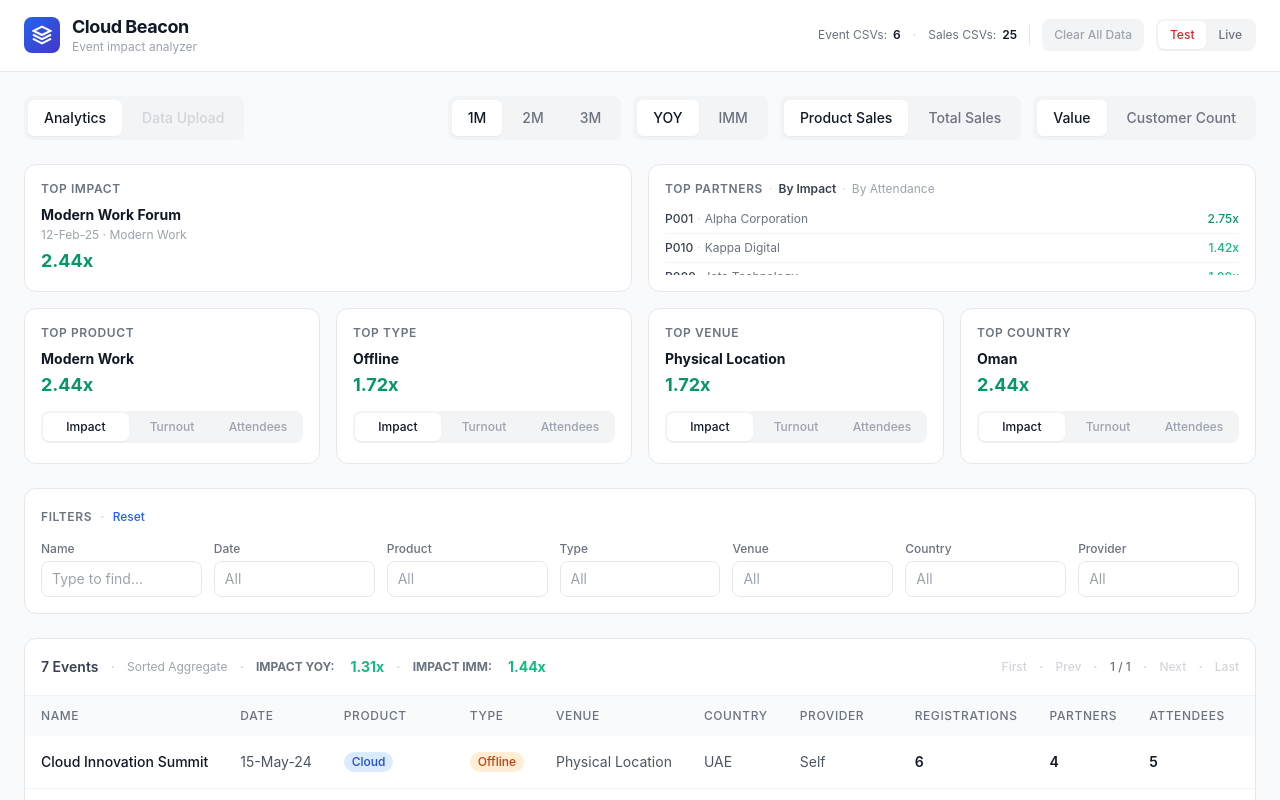
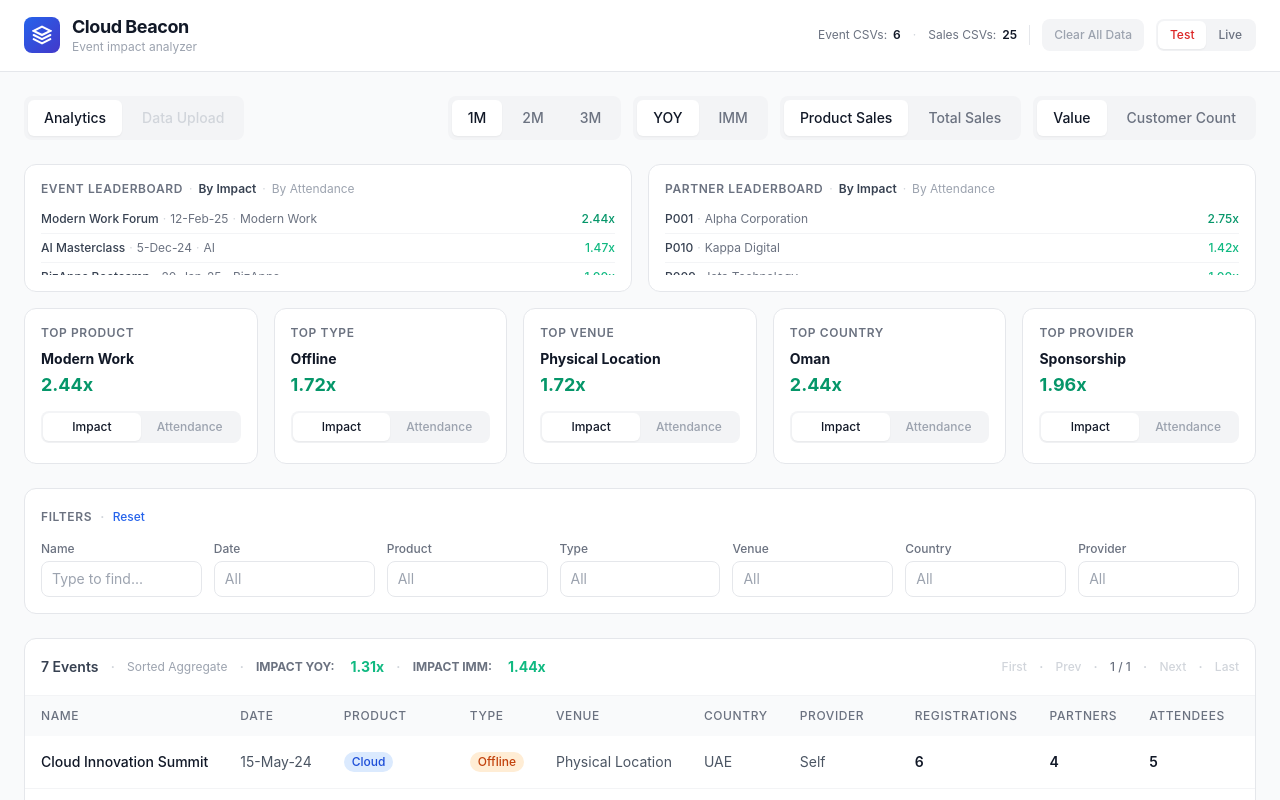
Before and after one commit to rr-quantifai/cloud-beacon, a React (Vite) app: page / in a window 1280 px wide. Shown: the top 800 px of the page. Built offline with nearby package versions, Linux system fonts and the light colour scheme.

Commit message:
Update App.jsx

```diff
--- a/src/App.jsx
+++ b/src/App.jsx
@@ -237,13 +237,13 @@ const ChartTip = ({ active, payload, label }) => { if (!active || !payload || !p
 const DimCard = ({ title, data, metric, setMetric, impactMode }) => {
   const isImpact = metric === "impact", hasData = data && data.length > 0;
   const rk = impactMode === "imm" ? "avgRatioIMM" : "avgRatioYoY";
-  const sorted = hasData ? [...data].sort(descTie(x => isImpact ? (x[rk] || -1) : metric === "turnout" ? x.totalPartners : x.totalAttendees, x => x.latestDate)) : [];
+  const sorted = hasData ? [...data].sort(descTie(x => isImpact ? (x[rk] || -1) : x.totalPartners, x => x.latestDate)) : [];
   const top = sorted[0];
-  const val = !hasData || data.length < 2 ? "—" : isImpact ? (top?.[rk] != null && isFinite(top[rk]) ? top[rk].toFixed(2) + "x" : "—") : metric === "turnout" ? (top?.totalPartners||0) + " partners" : (top?.totalAttendees||0) + " attendees";
+  const val = !hasData || data.length < 2 ? "—" : isImpact ? (top?.[rk] != null && isFinite(top[rk]) ? top[rk].toFixed(2) + "x" : "—") : (top?.totalPartners||0) + " partners";
   const vc = !hasData || data.length < 2 || (isImpact && top?.[rk] == null) ? "text-gray-400" : isImpact ? (top[rk] >= 1.5 ? "text-emerald-600" : top[rk] >= 1 ? "text-emerald-500" : top[rk] >= 0.8 ? "text-amber-500" : "text-red-500") : "text-blue-600";
   return (<div className="bg-white rounded-xl border border-gray-200 p-4 h-[156px] flex flex-col">
     <p className="text-xs font-semibold text-gray-500 uppercase tracking-wider mb-2">{title}</p>
-    {val==="—"?<p className="text-lg font-bold text-gray-400">—</p>:(<><p className="text-sm font-bold text-gray-900 mb-0.5">{top?.key}</p><p className={"text-lg font-bold mb-3 "+vc}>{val}</p><PillSwitch items={[["impact","Impact"],["turnout","Turnout"],["attendees","Attendees"]]} active={metric} onChange={setMetric}/></>)}
+    {val==="—"?<p className="text-lg font-bold text-gray-400">—</p>:(<><p className="text-sm font-bold text-gray-900 mb-0.5">{top?.key}</p><p className={"text-lg font-bold mb-3 "+vc}>{val}</p><PillSwitch items={[["impact","Impact"],["turnout","Attendance"]]} active={metric} onChange={setMetric}/></>)}
   </div>);
 };
 
@@ -303,17 +303,31 @@ const SummaryCards = ({ summaryData, impactMode, topPartnersData, globalNameMap
   const [typeMetric, setTypeMetric] = useState("impact");
   const [venueMetric, setVenueMetric] = useState("impact");
   const [countryMetric, setCountryMetric] = useState("impact");
+  const [providerMetric, setProviderMetric] = useState("impact");
+  const [topEventsView, setTopEventsView] = useState("impact");
   const [topPartnersView, setTopPartnersView] = useState("impact");
   return (
     <div className="mb-6">
       <div className="grid grid-cols-1 md:grid-cols-2 gap-4 mb-4">
         <div className="bg-white rounded-xl border border-gray-200 p-4 h-[128px] flex flex-col">
-          <p className="text-xs font-semibold text-gray-500 uppercase tracking-wider mb-2">Top Impact</p>
-          {(()=>{const ev=impactMode==="yoy"?summaryData.topEventYoY:summaryData.topEventIMM;const ratio=ev?.[impactMode==="yoy"?"ratioYoY":"ratioIMM"];if(!ev)return <p className="text-lg font-bold text-gray-400">—</p>;return(<><p className="text-sm font-bold text-gray-900 mb-0.5">{ev.eventName}</p><p className="text-xs text-gray-400 mb-1">{fmtDate(ev.eventDate)+" · "+ev.product}</p><p className={"text-lg font-bold "+rc(ratio)}>{n(ratio)+"x"}</p></>);})()}
+          <div className="flex items-center gap-1.5 mb-2 flex-shrink-0">
+            <p className="text-xs font-semibold text-gray-500 uppercase tracking-wider">Event Leaderboard</p>
+            <span className="text-xs text-gray-300">·</span>
+            <button onClick={()=>setTopEventsView("impact")} className={"text-xs transition "+(topEventsView==="impact"?"font-semibold text-gray-700":"text-gray-400 hover:text-gray-600")}>By Impact</button>
+            <span className="text-xs text-gray-300">·</span>
+            <button onClick={()=>setTopEventsView("attendance")} className={"text-xs transition "+(topEventsView==="attendance"?"font-semibold text-gray-700":"text-gray-400 hover:text-gray-600")}>By Attendance</button>
+          </div>
+          <div className="flex-1 overflow-y-auto">
+            {(()=>{const list = topEventsView==="impact" ? (impactMode==="yoy"?summaryData.topEventsYoY:summaryData.topEventsIMM) : summaryData.topEventsByAtt;
+              if (!list.length) return <p className="text-lg font-bold text-gray-400">—</p>;
+              return <div className="flex flex-col divide-y divide-gray-100">{list.map(e => { const val = topEventsView==="impact" ? formatRatio(impactMode==="yoy"?e.ratioYoY:e.ratioIMM) : null;
+                return <div key={e.key} className="flex items-center justify-between pt-1.5 last:pb-0 pb-1.5"><span className="text-xs text-gray-700 flex items-center gap-1 min-w-0"><span className="font-medium shrink-0">{e.eventName}</span><span className="text-gray-300">·</span><span className="text-gray-500 truncate">{fmtDate(e.eventDate)}</span><span className="text-gray-300">·</span><span className="text-gray-500 truncate">{e.product}</span></span><span className={"text-xs font-medium shrink-0 ml-2 "+(topEventsView==="impact"?val.color:"text-blue-600")}>{topEventsView==="impact"?val.text:e.totalPartners}</span></div>; })}</div>;
+            })()}
+          </div>
         </div>
         <div className="bg-white rounded-xl border border-gray-200 p-4 h-[128px] flex flex-col">
           <div className="flex items-center gap-1.5 mb-2 flex-shrink-0">
-            <p className="text-xs font-semibold text-gray-500 uppercase tracking-wider">Top Partners</p>
+            <p className="text-xs font-semibold text-gray-500 uppercase tracking-wider">Partner Leaderboard</p>
             <span className="text-xs text-gray-300">·</span>
             <button onClick={()=>setTopPartnersView("impact")} className={"text-xs transition "+(topPartnersView==="impact"?"font-semibold text-gray-700":"text-gray-400 hover:text-gray-600")}>By Impact</button>
             <span className="text-xs text-gray-300">·</span>
@@ -328,11 +342,12 @@ const SummaryCards = ({ summaryData, impactMode, topPartnersData, globalNameMap
           </div>
         </div>
       </div>
-      <div className="grid grid-cols-1 sm:grid-cols-2 lg:grid-cols-4 gap-4">
+      <div className="grid grid-cols-1 sm:grid-cols-2 lg:grid-cols-5 gap-4">
         <DimCard title="Top Product" data={summaryData.product} metric={prodMetric} setMetric={setProdMetric} impactMode={impactMode}/>
         <DimCard title="Top Type" data={summaryData.eventType} metric={typeMetric} setMetric={setTypeMetric} impactMode={impactMode}/>
         <DimCard title="Top Venue" data={summaryData.venue} metric={venueMetric} setMetric={setVenueMetric} impactMode={impactMode}/>
         <DimCard title="Top Country" data={summaryData.country} metric={countryMetric} setMetric={setCountryMetric} impactMode={impactMode}/>
+        <DimCard title="Top Provider" data={summaryData.provider} metric={providerMetric} setMetric={setProviderMetric} impactMode={impactMode}/>
       </div>
     </div>
   );
@@ -730,9 +745,9 @@ function App() {
 
   const summaryData = useMemo(() => {
     if (!allGrouped.length || !sales.length) return null;
-    const bd = k => { const g = _.groupBy(allGrouped, k); return Object.entries(g).map(([key, evts]) => { const vY = evts.filter(e => e.ratioYoY != null && isFinite(e.ratioYoY)); const vI = evts.filter(e => e.ratioIMM != null && isFinite(e.ratioIMM)); return { key, avgRatioYoY: vY.length ? _.meanBy(vY, "ratioYoY") : null, avgRatioIMM: vI.length ? _.meanBy(vI, "ratioIMM") : null, totalPartners: _.sumBy(evts, "totalPartners"), totalAttendees: _.sumBy(evts, "totalAttendees"), latestDate: _.maxBy(evts, "eventDate")?.eventDate || "" }; }); };
+    const bd = k => { const g = _.groupBy(allGrouped, k); return Object.entries(g).map(([key, evts]) => { const vY = evts.filter(e => e.ratioYoY != null && isFinite(e.ratioYoY)); const vI = evts.filter(e => e.ratioIMM != null && isFinite(e.ratioIMM)); return { key, avgRatioYoY: vY.length ? _.meanBy(vY, "ratioYoY") : null, avgRatioIMM: vI.length ? _.meanBy(vI, "ratioIMM") : null, totalPartners: _.sumBy(evts, "totalPartners"), latestDate: _.maxBy(evts, "eventDate")?.eventDate || "" }; }); };
     const veYoY = allGrouped.filter(e => e.ratioYoY != null && isFinite(e.ratioYoY)), veIMM = allGrouped.filter(e => e.ratioIMM != null && isFinite(e.ratioIMM));
-    return { topEventYoY: veYoY.length ? [...veYoY].sort(descTie(e => e.ratioYoY, e => e.eventDate))[0] : null, topEventIMM: veIMM.length ? [...veIMM].sort(descTie(e => e.ratioIMM, e => e.eventDate))[0] : null, product: bd("product"), eventType: bd("eventType"), venue: bd("venue"), country: bd("country") };
+    return { topEventsYoY: veYoY.length ? [...veYoY].sort(descTie(e => e.ratioYoY, e => e.eventDate)).slice(0,10) : [], topEventsIMM: veIMM.length ? [...veIMM].sort(descTie(e => e.ratioIMM, e => e.eventDate)).slice(0,10) : [], topEventsByAtt: [...allGrouped].sort(descTie(e => e.totalPartners, e => e.eventDate)).slice(0,10), product: bd("product"), eventType: bd("eventType"), venue: bd("venue"), country: bd("country"), provider: bd("provider") };
   }, [allGrouped, sales]);
 
   const topPartnersData = useMemo(() => {
```
